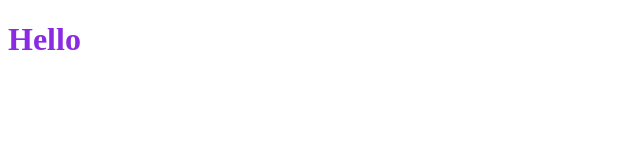
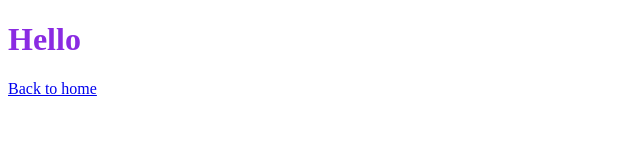
Before and after one commit to ichbinnichts/lds-repo, a plain HTML site: page index.html in a window 1280 px wide. Shown: the whole page, without its empty margins (0-640 px from the left). Drawn offline with Linux system fonts and the light colour scheme.

Commit message:
Add link to index back to home

```diff
--- a/index.html
+++ b/index.html
@@ -9,5 +9,6 @@
 </head>
 <body>
     <h1>Hello</h1>
+    <a href="./home.html">Back to home</a>
 </body>
 </html>
```
